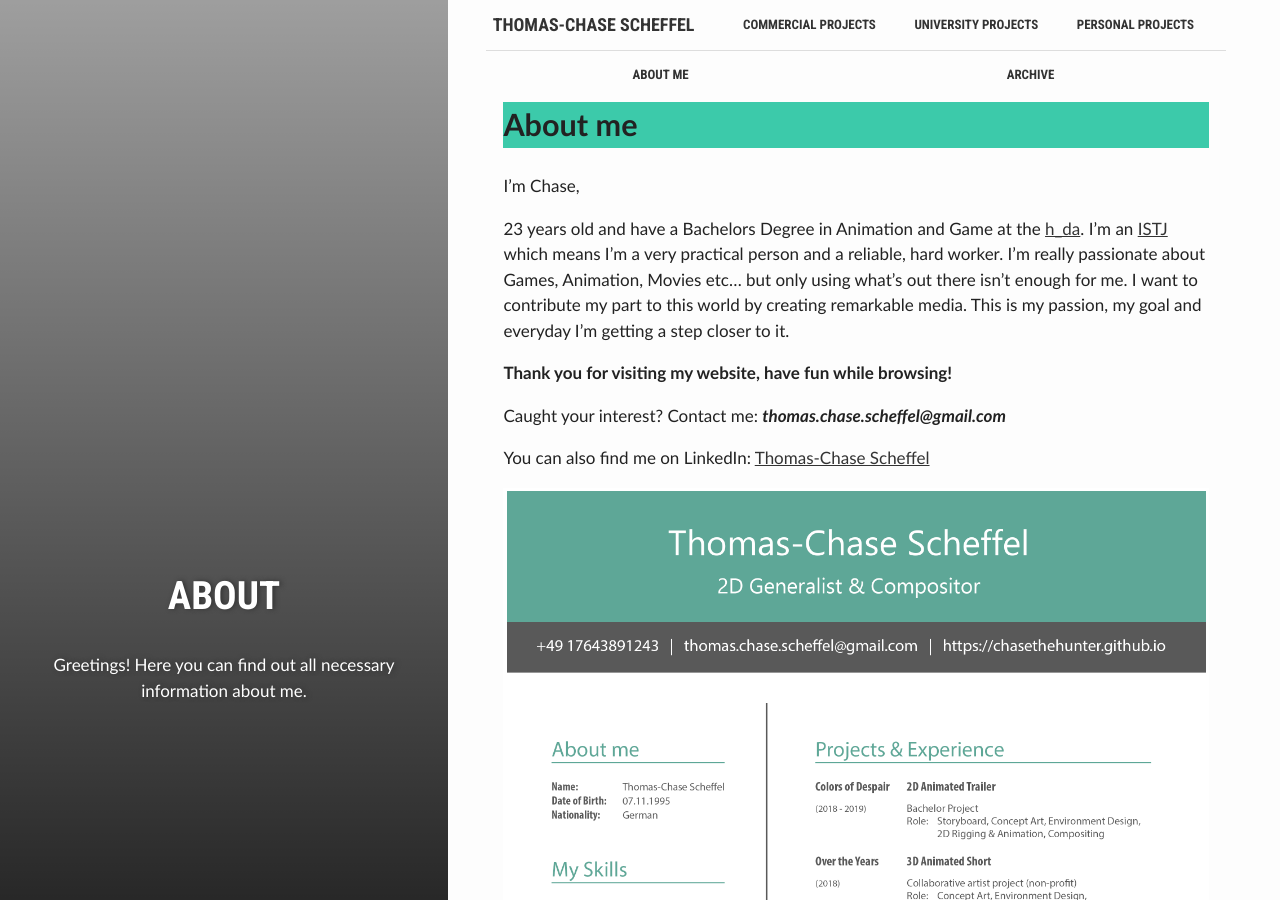
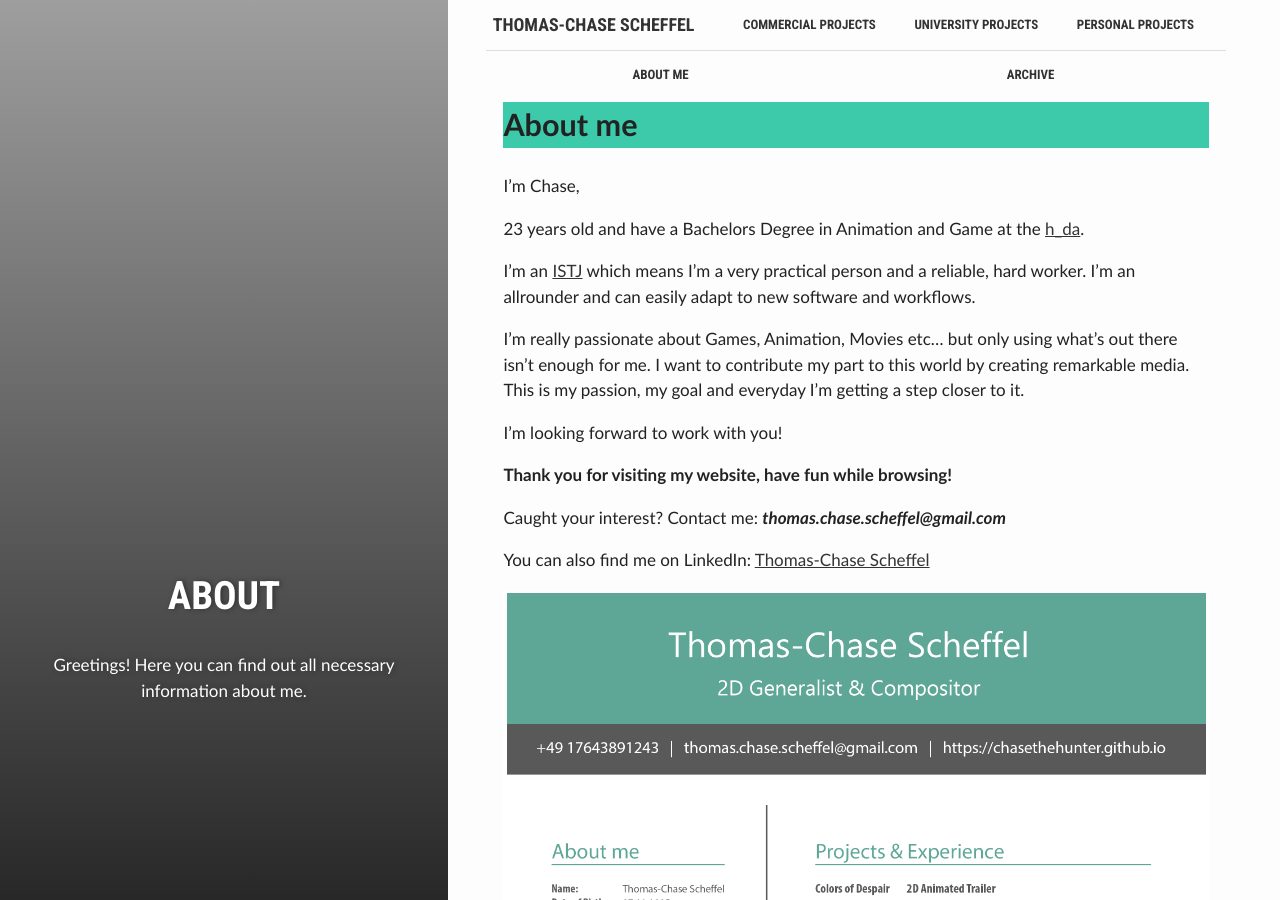
Before and after one commit to ChaseTheHunter/chasethehunter.github.io, a Jekyll site: the page built from about.md, in a window 1280 px wide and 900 px high. Built offline with Jekyll 4.4.1, drawn with Linux system fonts in a browser that asks for light colours.

Commit message:
Update about.md

```diff
--- a/about.md
+++ b/about.md
@@ -11,7 +11,14 @@
 ## **About me**
 I'm Chase,
 
-23 years old and have a Bachelors Degree in Animation and Game at the [h_da](https://www.h-da.de/studium/studienangebot/studiengaenge/architektur-medien-und-design/animation-game-ba/). I'm an [ISTJ](https://www.16personalities.com/istj-personality) which means I'm a very practical person and a reliable, hard worker. I'm really passionate about Games, Animation, Movies etc... but only using what's out there isn't enough for me. I want to contribute my part to this world by creating remarkable media. This is my passion, my goal and everyday I'm getting a step closer to it.
+23 years old and have a Bachelors Degree in Animation and Game at the [h_da](https://www.h-da.de/studium/studienangebot/studiengaenge/architektur-medien-und-design/animation-game-ba/).
+
+I'm an [ISTJ](https://www.16personalities.com/istj-personality) which means I'm a very practical person and a reliable, hard worker.
+I'm an allrounder and can easily adapt to new software and workflows.
+
+I'm really passionate about Games, Animation, Movies etc... but only using what's out there isn't enough for me. I want to contribute my part to this world by creating remarkable media. This is my passion, my goal and everyday I'm getting a step closer to it.
+
+I'm looking forward to work with you!
 
 **Thank you for visiting my website, have fun while browsing!**
 
```
